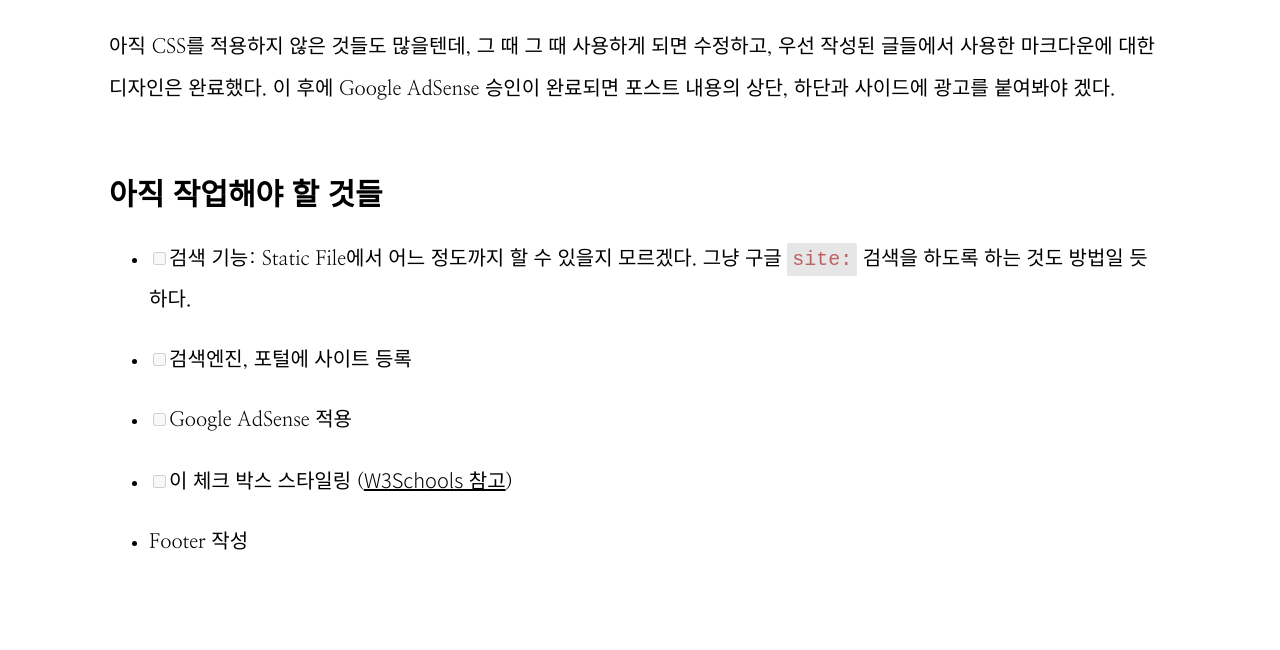
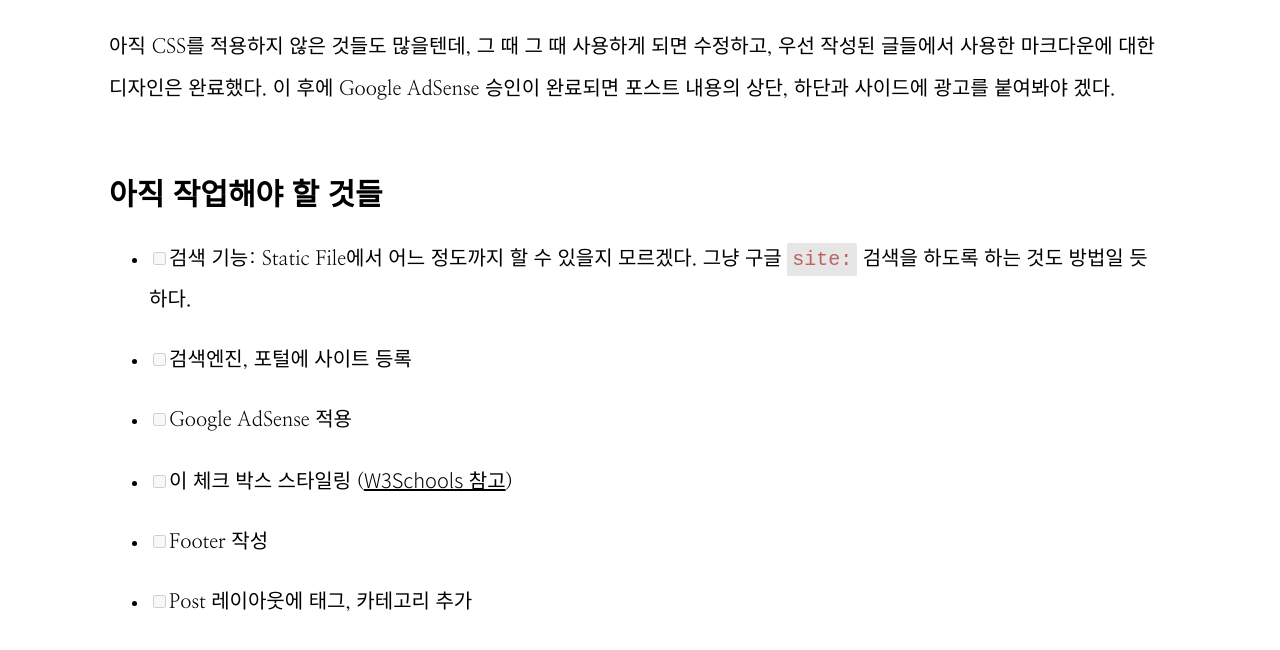
Before and after one commit to nnoco/nnoco.github.io, a Jekyll site: the page built from _posts/blog/2020-05-01-Jekyll-블로그-작업기.md, in a window 1280 px wide and 900 px high, scrolled down 2465 px. Shown: the top 650 px of the window. Built offline with Jekyll 4.4.1, drawn with Linux system fonts in a browser that asks for light colours; some web fonts are replaced; our own code applies the rules of GitHub Pages for plain Markdown files; comment, search, counter and statistics services are not loaded.

Commit message:
Jekyll 블로그 작업기 수정

```diff
--- a/_posts/blog/2020-05-01-Jekyll-블로그-작업기.md
+++ b/_posts/blog/2020-05-01-Jekyll-블로그-작업기.md
@@ -46,4 +46,5 @@ console.log("Hello, World!");
 - [ ] 검색엔진, 포털에 사이트 등록
 - [ ] Google AdSense 적용
 - [ ] 이 체크 박스 스타일링 ([W3Schools 참고](https://www.w3schools.com/howto/howto_css_custom_checkbox.asp))
-- Footer 작성
+- [ ] Footer 작성
+- [ ] Post 레이아웃에 태그, 카테고리 추가
```
